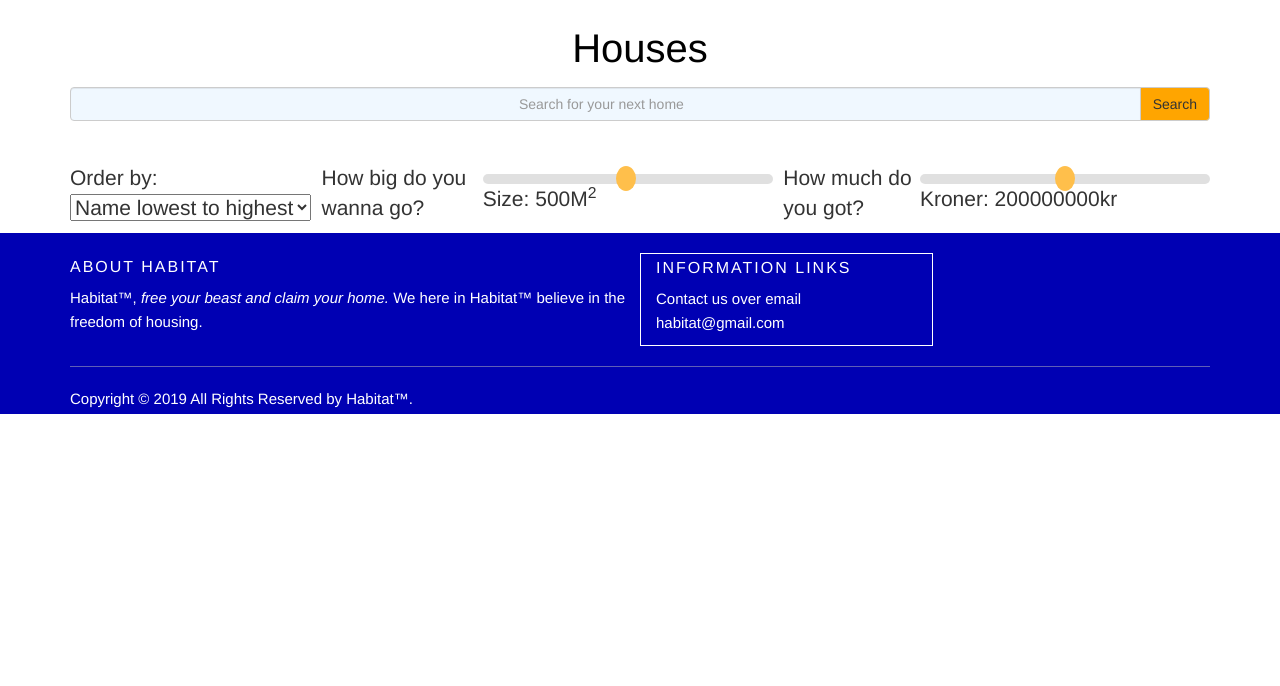
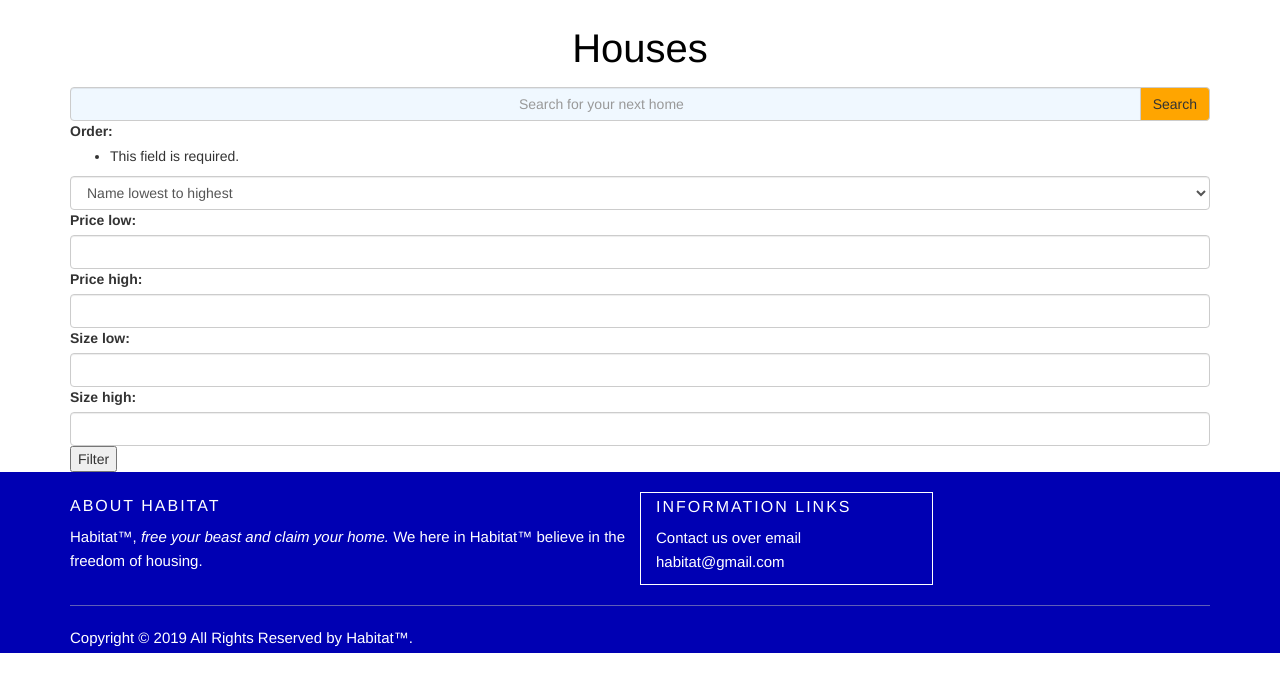
Before and after one commit to kiddibry/HabitatV2, a Django app: page /houses/ in a window 1280 px wide. Shown: the part 114-800 px from the top of the page. Run offline with Django 3.2, Linux system fonts and the light colour scheme; data that the repository does not hold is empty; some libraries are stand-ins or nearby versions.

Commit message:
bætti við search filterum

```diff
--- /dev/null
+++ b/house/forms/filter_form.py
@@ -0,0 +1,16 @@
+from django.forms import ModelForm, widgets
+from house.models import HouseFilter
+from django import forms
+
+
+class HouseFilterForm(ModelForm):
+    class Meta:
+        model = HouseFilter
+        exclude = []
+        widgets = {
+            'order': widgets.Select(attrs={'class': 'form-control'}),
+            'size_low': widgets.TextInput(attrs={'class': 'form-control'}),
+            'size_high': widgets.TextInput(attrs={'class': 'form-control'}),
+            'price_low': widgets.TextInput(attrs={'class': 'form-control'}),
+            'price_high': widgets.TextInput(attrs={'class': 'form-control'}),
+        }
--- a/house/models.py
+++ b/house/models.py
@@ -23,3 +23,19 @@ class House(models.Model):
 class HouseImage(models.Model):
     image = models.CharField(max_length=999)
     house = models.ForeignKey(House, on_delete=models.CASCADE)
+
+
+class HouseFilter(models.Model):
+    ORDER_CHOICES = (
+        ('name', 'Name lowest to highest'),
+        ('-name', 'Name highest to lowest'),
+        ('price', 'Price lowest to highest'),
+        ('-price', 'Price highest to lowest'),
+        ('size', 'Size lowest to highest'),
+        ('-size', 'Size highest to lowest')
+    )
+    order = models.CharField(max_length=30, choices=ORDER_CHOICES, default='name')
+    price_low = models.CharField(max_length=30, blank=True)
+    price_high = models.CharField(max_length=30, blank=True)
+    size_low = models.CharField(max_length=30, blank=True)
+    size_high = models.CharField(max_length=30, blank=True)
--- a/house/views.py
+++ b/house/views.py
@@ -2,6 +2,7 @@ from django.contrib.auth.decorators import login_required, user_passes_test
 from django.http import JsonResponse
 from django.shortcuts import render, get_object_or_404, redirect
 from house.forms.house_form import HouseCreateForm, HouseUpdateForm, HouseAddImagesForm
+from house.forms.filter_form import HouseFilterForm
 from house.models import House, HouseImage
 
 
@@ -15,8 +16,22 @@ def index(request):
             'firstImage': x.houseimage_set.first().image
         } for x in House.objects.filter(name__icontains=search_filter)]
         return JsonResponse({'data': houses})
-
-    context = {'houses': House.objects.all().order_by('name')}  # default er oder by name
+    context = {'houses': House.objects.all().order_by('name')}
+    houses = House.objects.all()
+    if request.method == 'GET':
+        filterForm = HouseFilterForm(request.GET)
+        if filterForm.is_valid():
+            if filterForm.cleaned_data["order"]:
+                houses = houses.order_by(filterForm.cleaned_data["order"])
+            if filterForm.cleaned_data["price_low"]:
+                houses = houses.filter(price__gte=filterForm.cleaned_data["price_low"])
+            if filterForm.cleaned_data["price_high"]:
+                houses = houses.filter(price__lte=filterForm.cleaned_data["price_high"])
+            if filterForm.cleaned_data["size_low"]:
+                houses = houses.filter(size__gte=filterForm.cleaned_data["size_low"])
+            if filterForm.cleaned_data["size_high"]:
+                houses = houses.filter(size__lte=filterForm.cleaned_data["size_high"])
+        context = {'houses': houses, 'form': filterForm}
     return render(request, 'house/index.html', context)
 
 
--- a/templates/house/index.html
+++ b/templates/house/index.html
@@ -20,7 +20,7 @@
             </div>
         </div>
 </div>
-
+<!--
 <div class="Choose">
     <div class="Order_by">
 
@@ -78,6 +78,12 @@
         </script>
 
 </div>
+-->
+<form>
+    {% csrf_token %}
+    {{ form }}
+    <input type="submit" value="Filter">
+</form>
 
 <div class="houses">
     {% for house in houses %}
```
Also changed, not shown: house/forms/house_form.py (+8 -4 lines).
